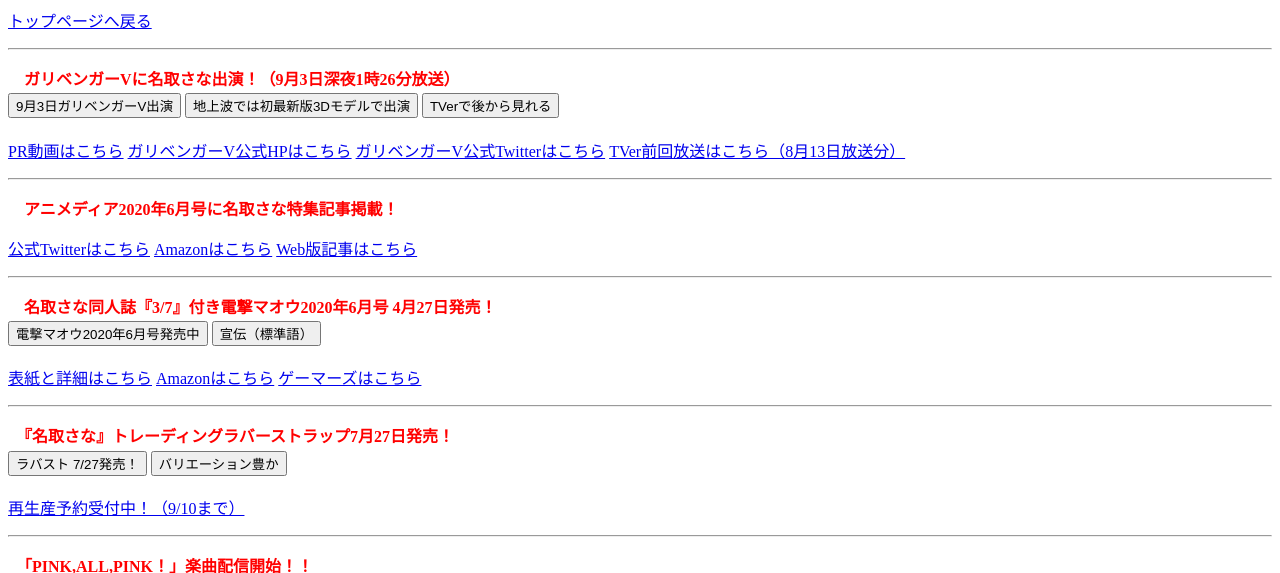
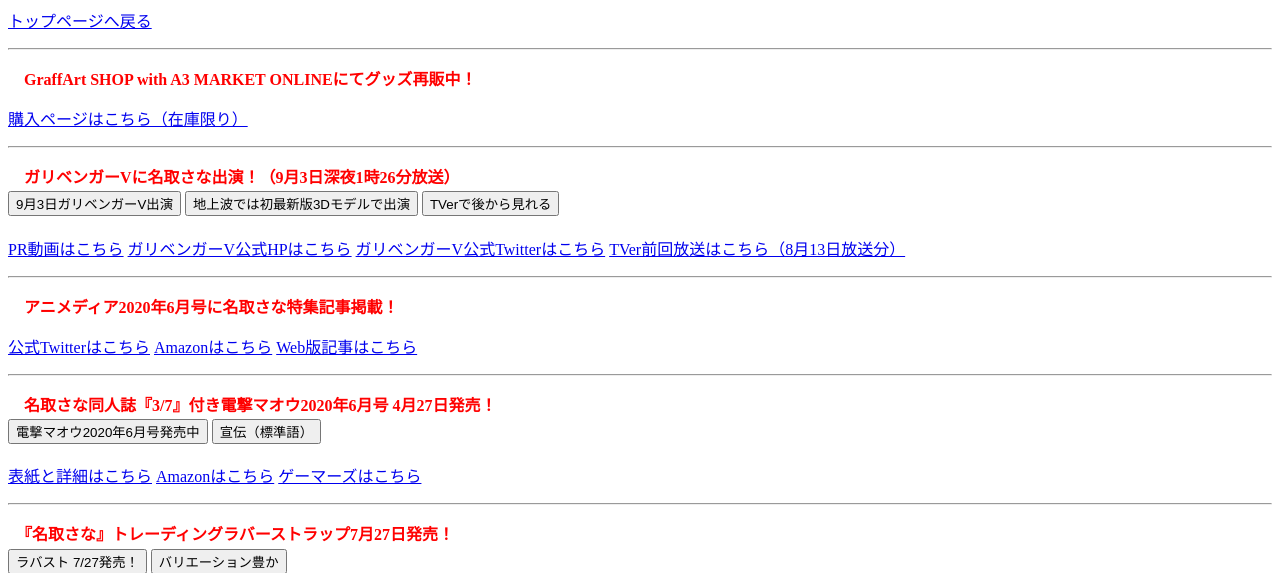
Before and after one commit to sanabutton/sanabutton.github.io, a Jekyll site: the page built from events.html, in a window 1280 px wide and 900 px high, cut to the strip 0-573 px from the top of the window. Built offline with Jekyll 4.4.1, drawn with Linux system fonts in a browser that asks for light colours; nearby versions of some CDN libraries; comment, search, counter and statistics services are not loaded.

Commit message:
GraffArt shop A3の通販告知を移動

```diff
--- a/events.html
+++ b/events.html
@@ -4,6 +4,13 @@
 <div>
   <a href="/">トップページへ戻る</a>
 </div>
+
+<hr style="margin: 1em 0 ;">
+　<span class="important-notify"><b>GraffArt SHOP with A3 MARKET ONLINEにてグッズ再販中！</b></span>
+<br>
+<p>
+  <a href="https://kyaragoods.shop-pro.jp/?mode=grp&gid=2456420">購入ページはこちら（在庫限り）</a>
+</p>
 
 <hr style="margin: 1em 0 ;">
 　<span class="important-notify"><b>ガリベンガーVに名取さな出演！（9月3日深夜1時26分放送）</b></span>
```
Also changed, not shown: index.html (+0 -7 lines).
